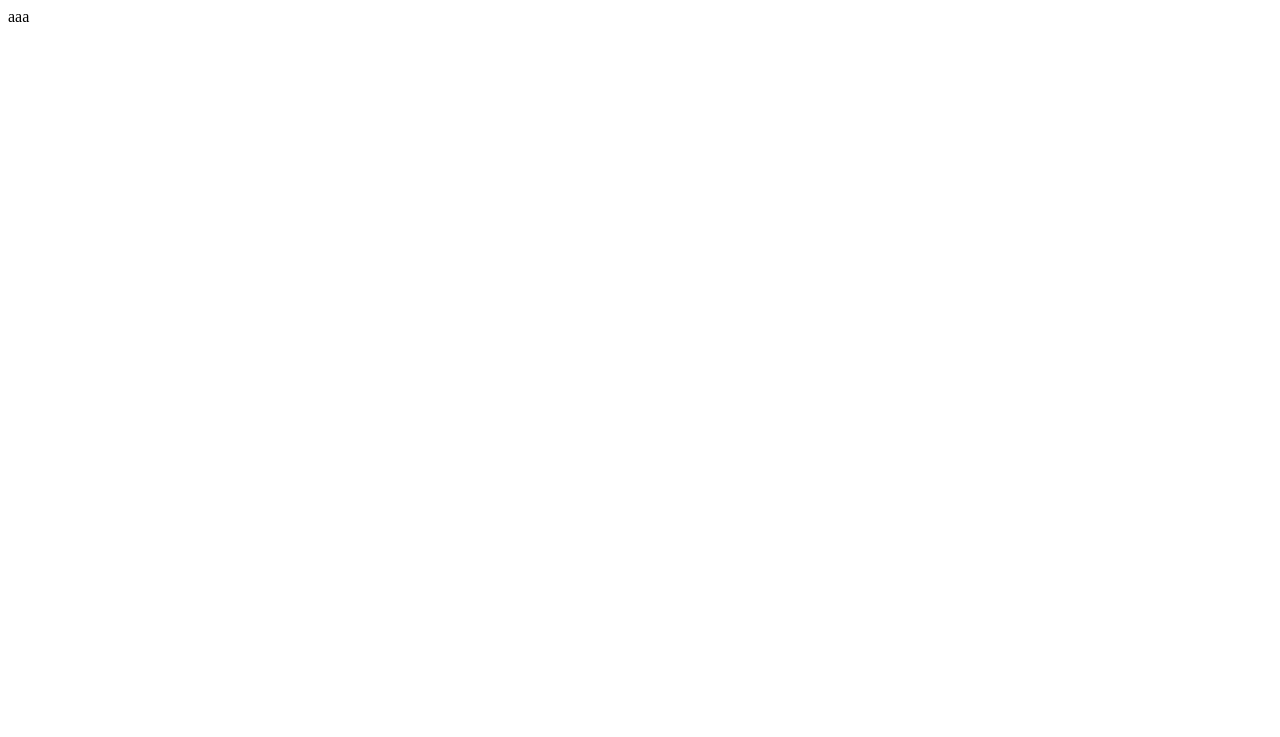
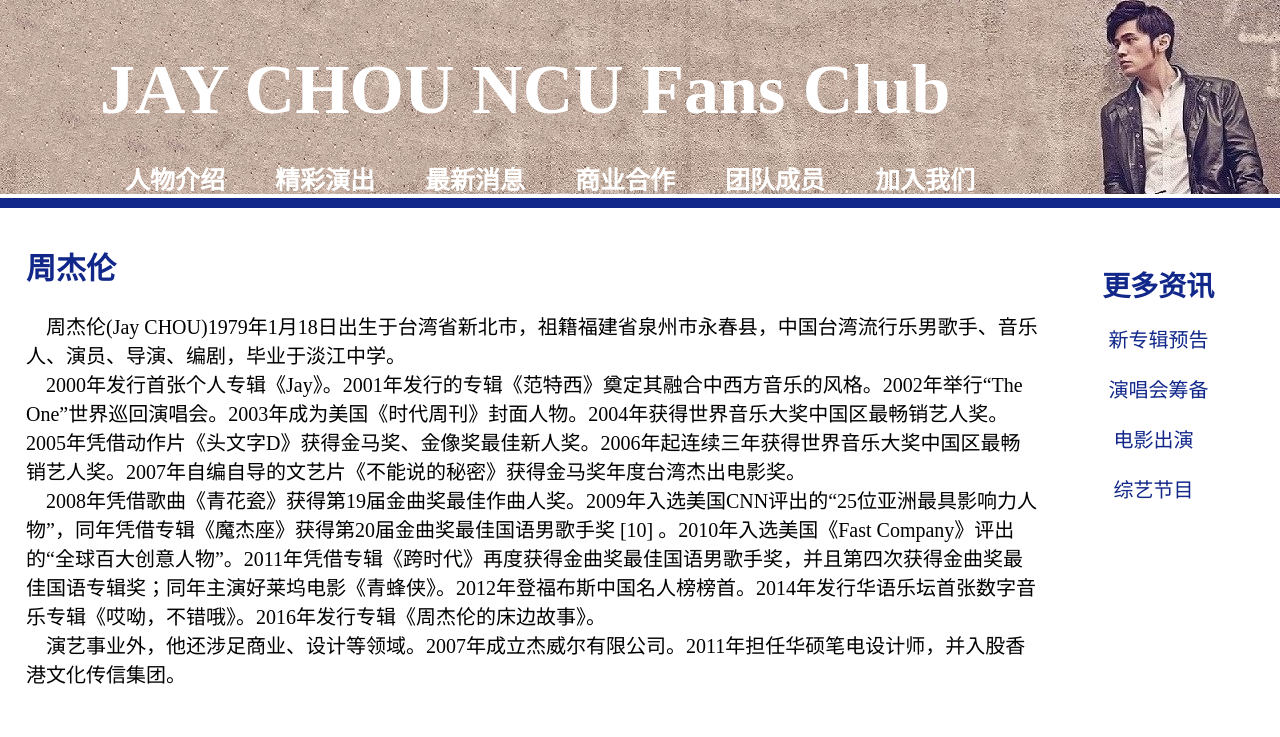
Before and after one commit to harperharperren/harperharperren.github.io, a plain HTML site: page index.html in a window 1280 px wide. Drawn offline with Linux system fonts and the light colour scheme.

Commit message:
Update index.html

```diff
--- a/index.html
+++ b/index.html
@@ -1,13 +1,96 @@
 <!DOCTYPE html>
 <html>
 <head>
-  <meta charset="utf-8">
+	<title>2-6</title>
+		<style type="text/css">
+    *{margin: 0;padding: 0;}
+    </style>
+    <!-- 取消默认圆点+水平显示-->
+    <style>
+    	.uls li{
+    		list-style: none;
+    		float: left;
+    		width:150px;
+    		font-size: 25px;
+    		color: white;
+    		font-weight: bold;
+    	}
+    	.uls2 li{
+    		list-style: none;
+    		height: 50px;
+    		font-size: 20px;
+    	}
+    	.uls li:hover{
+    		color:white;
+    		background-color: #11278a;
+    		cursor: pointer;
+    		font-weight: bold;
+    	}
+    	#page{
+    		margin: 0 0 0 0;
+    		padding: 10px 10px;
+    		border:3px solid white;
+    		height: 500px;
+    		width: 1265px;
+    	}
+    	#search{
+    		margin: 10px 0;
+    		border:3px solid white;
+    		padding: 10px;
+    		height :90%;
+            width:80%;
+            float:left;
+            font-size: 20px;
+    	}
+    	#search2{
+    		 margin:10px 0;
+            border:3px solid white;
+            padding: 10px 40px;
+            height :90%;
+            width:10%;
+            float:right;
+    	}
+    </style>
+</head>
+<body>
+	<div style="position: relative;">
+		<img src="https://github.com/harperharperren/harperharperren.github.io/blob/master/image/8.jpg">
+		<h1 style="position: absolute;top: 50px;left: 100px;font-size: 70px;color: white">JAY CHOU&nbspNCU Fans Club</h1>
+		<ul class="uls" style="position: absolute;top: 160px;left: 100px">
+			<li style="text-align: center"><a href="http://www.baidu.com" style="text-decoration: none;color: white">人物介绍</a>
+			<li style="text-align: center"><a href="http://www.baidu.com" style="text-decoration: none;color: white">精彩演出</a>
+			<li style="text-align: center"><a href="http://www.baidu.com" style="text-decoration: none;color: white">最新消息</a>
+			<li style="text-align: center"><a href="http://www.baidu.com" style="text-decoration: none;color: white">商业合作</a>
+			<li style="text-align: center"><a href="http://www.baidu.com" style="text-decoration: none;color: white">团队成员</a>
+			<li style="text-align: center"><a href="http://www.baidu.com" style="text-decoration: none;color: white">加入我们</a>
+		</ul>
+	</div>
+	<hr color=#11278a size="10">
+	<div id=page>
+		<div id=search>
+			<h2 style="color: #11278a">周杰伦</h2>
+			<br>
+			<p>&nbsp&nbsp&nbsp&nbsp周杰伦(Jay&nbspCHOU)1979年1月18日出生于台湾省新北市，祖籍福建省泉州市永春县，中国台湾流行乐男歌手、音乐人、演员、导演、编剧，毕业于淡江中学。</p>
+			<p>
+				&nbsp&nbsp&nbsp&nbsp2000年发行首张个人专辑《Jay》。2001年发行的专辑《范特西》奠定其融合中西方音乐的风格。2002年举行“The One”世界巡回演唱会。2003年成为美国《时代周刊》封面人物。2004年获得世界音乐大奖中国区最畅销艺人奖。2005年凭借动作片《头文字D》获得金马奖、金像奖最佳新人奖。2006年起连续三年获得世界音乐大奖中国区最畅销艺人奖。2007年自编自导的文艺片《不能说的秘密》获得金马奖年度台湾杰出电影奖。
+			</p>
+			<p>
+				&nbsp&nbsp&nbsp&nbsp2008年凭借歌曲《青花瓷》获得第19届金曲奖最佳作曲人奖。2009年入选美国CNN评出的“25位亚洲最具影响力人物”，同年凭借专辑《魔杰座》获得第20届金曲奖最佳国语男歌手奖 [10]  。2010年入选美国《Fast Company》评出的“全球百大创意人物”。2011年凭借专辑《跨时代》再度获得金曲奖最佳国语男歌手奖，并且第四次获得金曲奖最佳国语专辑奖；同年主演好莱坞电影《青蜂侠》。2012年登福布斯中国名人榜榜首。2014年发行华语乐坛首张数字音乐专辑《哎呦，不错哦》。2016年发行专辑《周杰伦的床边故事》。
+			</p>
+			<p>
+				&nbsp&nbsp&nbsp&nbsp演艺事业外，他还涉足商业、设计等领域。2007年成立杰威尔有限公司。2011年担任华硕笔电设计师，并入股香港文化传信集团。
+			</p>
+		</div>
+		<div id=search2>
+			<h1 style="color: #11278a;font-size: 28px;padding: 20px 0;font-weight: bold;position: relative;left: -5%">更多资讯</h1>
+			<ul class="uls2">
+				<li><a href="http://www.baidu.com" style="text-decoration: none;color:#11278a">新专辑预告</a>
+				<li><a href="http://www.baidu.com" style="text-decoration: none;color: #11278a">演唱会筹备</a>
+				<li><a href="http://www.baidu.com" style="text-decoration: none;color: #11278a">&nbsp电影出演</a>
+				<li><a href="http://www.baidu.com" style="text-decoration: none;color: #11278a">&nbsp综艺节目</a>
+			</ul>
+		</div>
+	</div>
 
-
-  <title>Hexo</title>
- </head>
-
-<body>
- aaa
 </body>
 </html>
```
